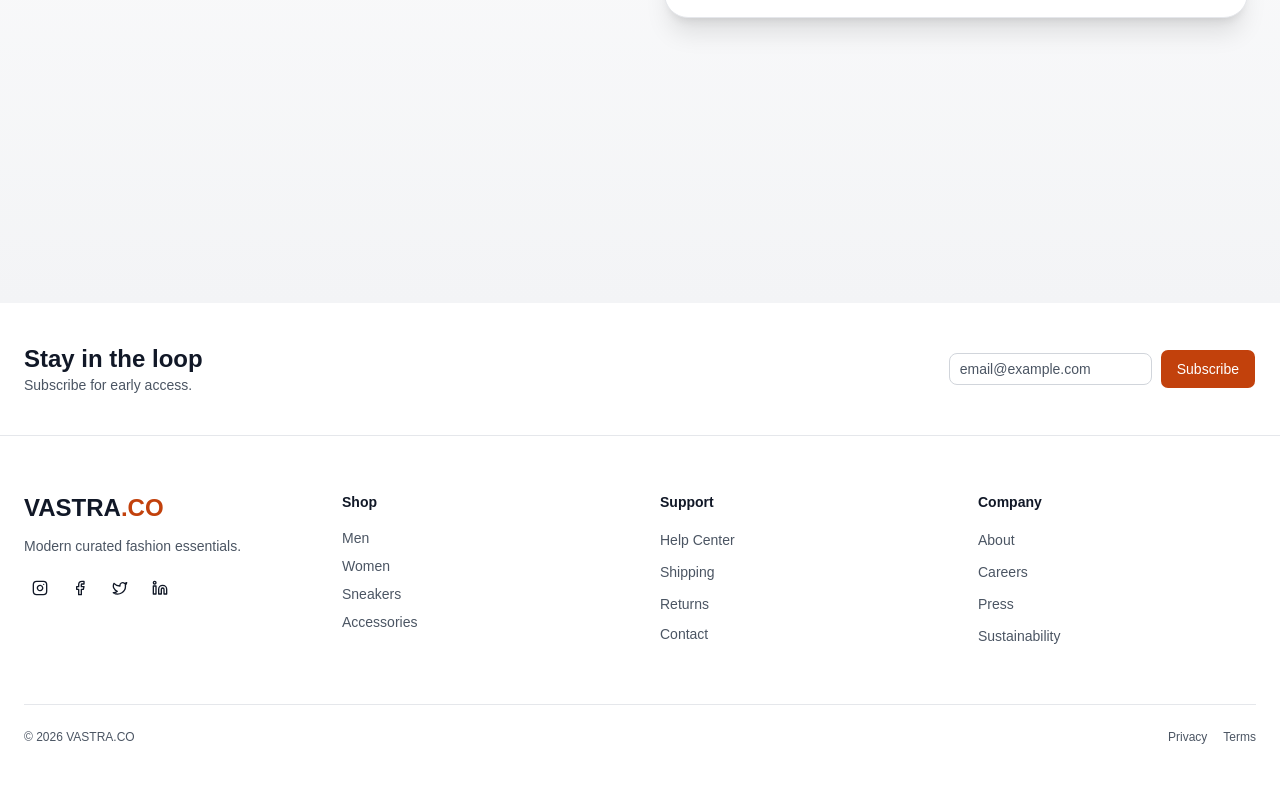
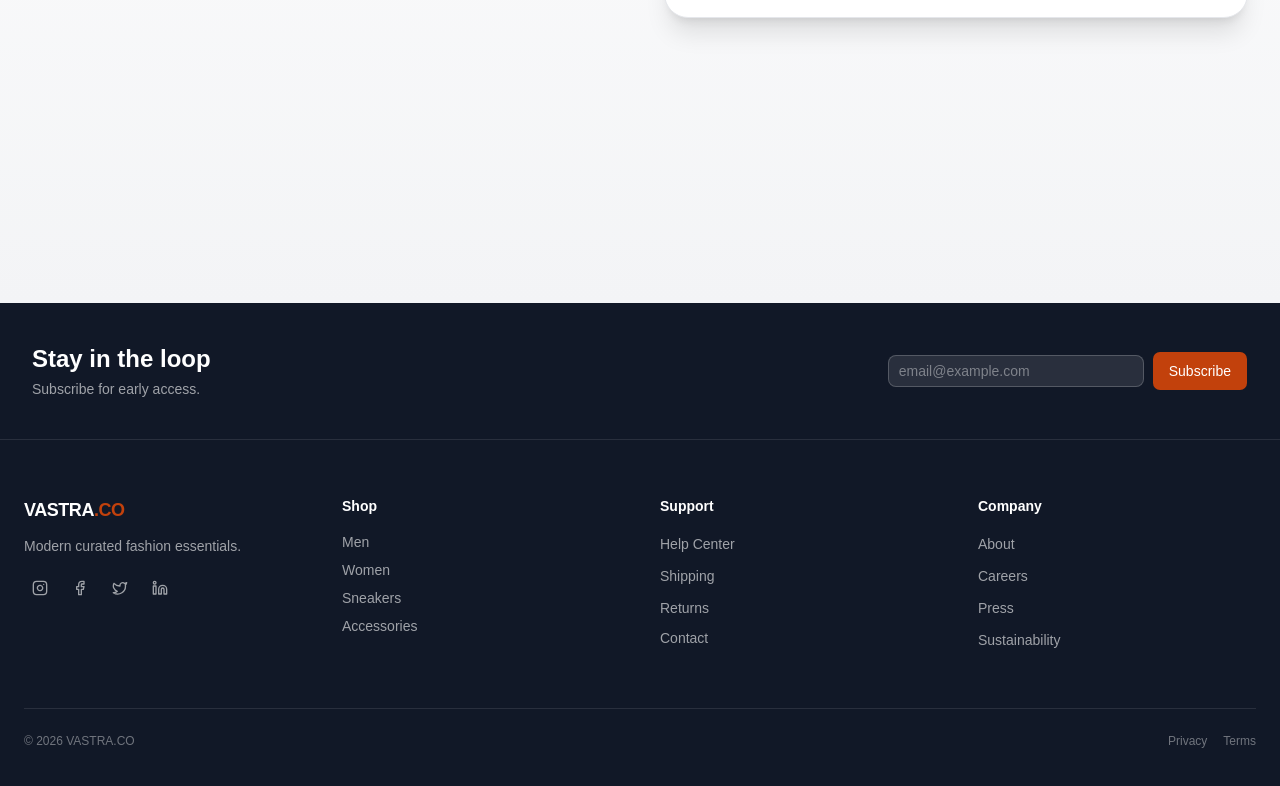
Before and after one commit to at-juhidarji/ecommerce-website, a React (Vite) app: page /contact in a window 1280 px wide. Shown: the part 562-1348 px from the top of the page. Built offline with nearby package versions, Linux system fonts and the light colour scheme.

Commit message:
alignment in pages, Footer is improve but need more modification

```diff
--- a/src/components/HomePage/Collection.jsx
+++ b/src/components/HomePage/Collection.jsx
@@ -43,21 +43,20 @@ export const ProductCollection = () => {
       <SectionContainer>
 
 
-        {/* 🔥 New Arrivals */}
+
         <SectionBlock
           title="New Arrivals"
           subtitle="Fresh styles just dropped"
           data={newArrivals}
         />
 
-        {/* 👀 Recently Viewed */}
+
         <SectionBlock
           title="Recently Viewed"
           subtitle="Pick up where you left off"
           data={recentlyViewed}
         />
 
-        {/* ❤️ Wishlist */}
         <SectionBlock
           title="Wishlist"
           subtitle="Your saved favorites"
--- a/src/components/layout/Cart.jsx
+++ b/src/components/layout/Cart.jsx
@@ -15,7 +15,7 @@ const CartDrawer = () => {
 
   return (
     <div className="min-h-screen bg-background text-foreground pb-24">
-      <div className="max-w-7xl mx-auto px-4 sm:px-6 py-8 sm:py-12">
+      <div className="max-w-7xl mx-auto px-8 sm:px-8 py-8 sm:py-12">
         {/* 🔙 BACK */}
 
         {/* 🧾 TITLE */}
--- a/src/components/layout/Footer.jsx
+++ b/src/components/layout/Footer.jsx
@@ -3,7 +3,7 @@ import { Facebook, Instagram, Twitter, Linkedin } from "lucide-react";
 import { Input } from "@/components/ui/input";
 import { Button } from "@/components/ui/button";
 import { Separator } from "@/components/ui/separator";
-import { Link } from "react-router-dom";
+import { Link, useNavigate } from "react-router-dom";
 import { toast } from "sonner";
 import { motion } from "framer-motion";
 
@@ -20,9 +20,9 @@ const socialLinks = [
 ];
 
 const shopLinks = [
-  { label: "Men", path: "/collections?category=men" },
-  { label: "Women", path: "/collections?category=women" },
-  { label: "Sneakers", path: "/collections?category=sneakers" },
+  { label: "Men",         path: "/collections?category=men" },
+  { label: "Women",       path: "/collections?category=women" },
+  { label: "Sneakers",    path: "/collections?category=sneakers" },
   { label: "Accessories", path: "/collections?category=accessories" },
 ];
 
@@ -36,6 +36,8 @@ const supportLinks = [
 const companyLinks = ["About", "Careers", "Press", "Sustainability"];
 
 export const Footer = () => {
+  const navigate = useNavigate();
+
   const handleSubscribe = (e) => {
     e.preventDefault();
     const email = new FormData(e.target).get("email");
@@ -48,15 +50,19 @@ export const Footer = () => {
   };
 
   return (
-    <footer className="bg-surface text-foreground" role="contentinfo">
+    <footer className="bg-foreground text-background" role="contentinfo">
+
       {/* Newsletter */}
-      <div className="border-b border-border">
-        <div className="max-w-7xl mx-auto px-6 py-10 flex flex-col md:flex-row items-center justify-between gap-6">
+      <div className="border-b border-white/10">
+        <div className="max-w-7xl mx-auto px-8 py-10 flex flex-col md:flex-row items-center justify-between gap-6">
           <div>
-            <h2 id="footer-newsletter-heading" className="text-2xl font-bold">
+            <h2
+              id="footer-newsletter-heading"
+              className="text-2xl font-bold text-background"
+            >
               Stay in the loop
             </h2>
-            <p className="text-muted-foreground text-sm">
+            <p className="text-white/60 text-sm mt-1">
               Subscribe for early access.
             </p>
           </div>
@@ -77,10 +83,14 @@ export const Footer = () => {
               placeholder="email@example.com"
               required
               autoComplete="email"
-              className="w-full sm:flex-1"
+              className="w-full sm:w-64 bg-white/10 border-white/20 text-background placeholder:text-white/40 focus:border-primary focus-visible:ring-primary"
             />
 
-            <Button size="default" variant="default" className="whitespace-nowrap">
+            <Button
+              size="default"
+              variant="default"
+              className="whitespace-nowrap"
+            >
               Subscribe
             </Button>
           </form>
@@ -89,13 +99,17 @@ export const Footer = () => {
 
       {/* Main Grid */}
       <div className="max-w-7xl mx-auto px-6 py-14 grid grid-cols-1 md:grid-cols-4 gap-10">
+
         {/* Brand */}
         <motion.div variants={fadeUp} initial="hidden" whileInView="visible">
-          <h1 className="text-2xl font-bold">
+          <h1
+            onClick={() => navigate("/")}
+            className="text-lg font-black tracking-tight cursor-pointer select-none text-background"
+          >
             VASTRA<span className="text-primary">.CO</span>
           </h1>
 
-          <p className="text-muted-foreground text-sm mt-3">
+          <p className="text-white/60 text-sm mt-3">
             Modern curated fashion essentials.
           </p>
 
@@ -111,7 +125,7 @@ export const Footer = () => {
                 variant="ghost"
                 size="icon"
                 aria-label={label}
-                className="text-foreground hover:text-warning"
+                className="text-white/60 hover:text-primary hover:bg-white/10"
               >
                 <Icon size={16} />
               </Button>
@@ -121,7 +135,10 @@ export const Footer = () => {
 
         {/* Shop */}
         <motion.div variants={fadeUp} initial="hidden" whileInView="visible">
-          <h2 id="footer-shop-heading" className="text-sm font-semibold mb-4">
+          <h2
+            id="footer-shop-heading"
+            className="text-sm font-semibold mb-4 text-background"
+          >
             Shop
           </h2>
           <nav aria-labelledby="footer-shop-heading">
@@ -130,7 +147,7 @@ export const Footer = () => {
                 <li key={i}>
                   <Link
                     to={item.path}
-                    className="block text-sm text-muted-foreground hover:text-foreground transition-colors"
+                    className="block text-sm text-white/60 hover:text-primary transition-colors"
                   >
                     {item.label}
                   </Link>
@@ -142,7 +159,9 @@ export const Footer = () => {
 
         {/* Support */}
         <motion.div variants={fadeUp} initial="hidden" whileInView="visible">
-          <h3 className="text-sm font-semibold mb-4">Support</h3>
+          <h3 className="text-sm font-semibold mb-4 text-background">
+            Support
+          </h3>
           <nav>
             <ul className="flex flex-col gap-2">
               {supportLinks.map((item, i) => (
@@ -150,12 +169,12 @@ export const Footer = () => {
                   {item.path ? (
                     <Link
                       to={item.path}
-                      className="block text-sm text-muted-foreground hover:text-foreground transition-colors"
+                      className="block text-sm text-white/60 hover:text-primary transition-colors"
                     >
                       {item.label}
                     </Link>
                   ) : (
-                    <span className="text-sm text-muted-foreground">
+                    <span className="text-sm text-white/60">
                       {item.label}
                     </span>
                   )}
@@ -167,11 +186,13 @@ export const Footer = () => {
 
         {/* Company */}
         <motion.div variants={fadeUp} initial="hidden" whileInView="visible">
-          <h3 className="text-sm font-semibold mb-4">Company</h3>
+          <h3 className="text-sm font-semibold mb-4 text-background">
+            Company
+          </h3>
           <ul className="flex flex-col gap-2">
             {companyLinks.map((item, i) => (
               <li key={i}>
-                <span className="text-sm text-muted-foreground">{item}</span>
+                <span className="text-sm text-white/60">{item}</span>
               </li>
             ))}
           </ul>
@@ -180,19 +201,24 @@ export const Footer = () => {
 
       {/* Bottom */}
       <div className="max-w-7xl mx-auto px-6 pb-10">
-        <Separator />
+        <Separator className="bg-white/10" />
 
         <div className="flex flex-col md:flex-row justify-between items-center mt-6 gap-4">
-          <p className="text-xs text-muted-foreground">
+          <p className="text-xs text-white/40">
             © {new Date().getFullYear()} VASTRA.CO
           </p>
 
           <div className="flex gap-4">
-            <span className="text-xs text-muted-foreground">Privacy</span>
-            <span className="text-xs text-muted-foreground">Terms</span>
+            <span className="text-xs text-white/40 hover:text-primary cursor-pointer transition-colors">
+              Privacy
+            </span>
+            <span className="text-xs text-white/40 hover:text-primary cursor-pointer transition-colors">
+              Terms
+            </span>
           </div>
         </div>
       </div>
+
     </footer>
   );
 };
--- a/src/components/product/ProductCard.jsx
+++ b/src/components/product/ProductCard.jsx
@@ -139,7 +139,7 @@ export const ProductCard = ({ product, listMode = false }) => {
       className="group cursor-pointer"
     >
       {/* IMAGE */}
-      <div className="relative rounded-2xl overflow-hidden bg-muted aspect-[3/4]">
+      <div className="relative rounded-2xl overflow-hidden bg-muted aspect-3/4">
         {!imgLoaded && (
           <div className="absolute inset-0 animate-pulse bg-muted rounded-2xl" />
         )}
```
Also changed, not shown: src/Page/CheckOutPAge.jsx (+37 -56 lines), src/components/product/ProductDetail.jsx (+16 -16 lines).
